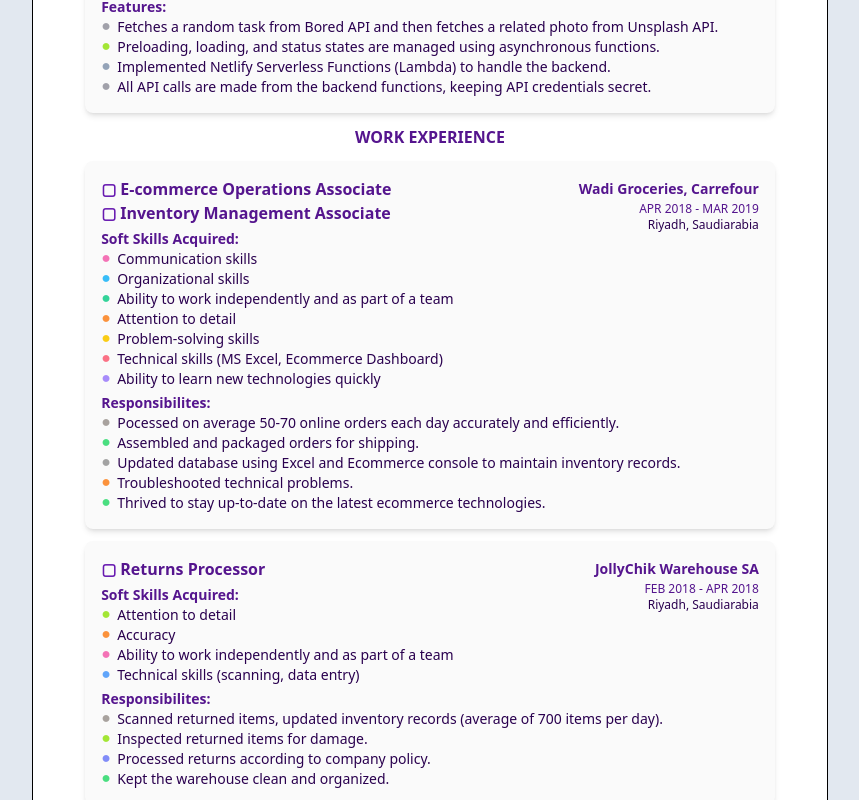
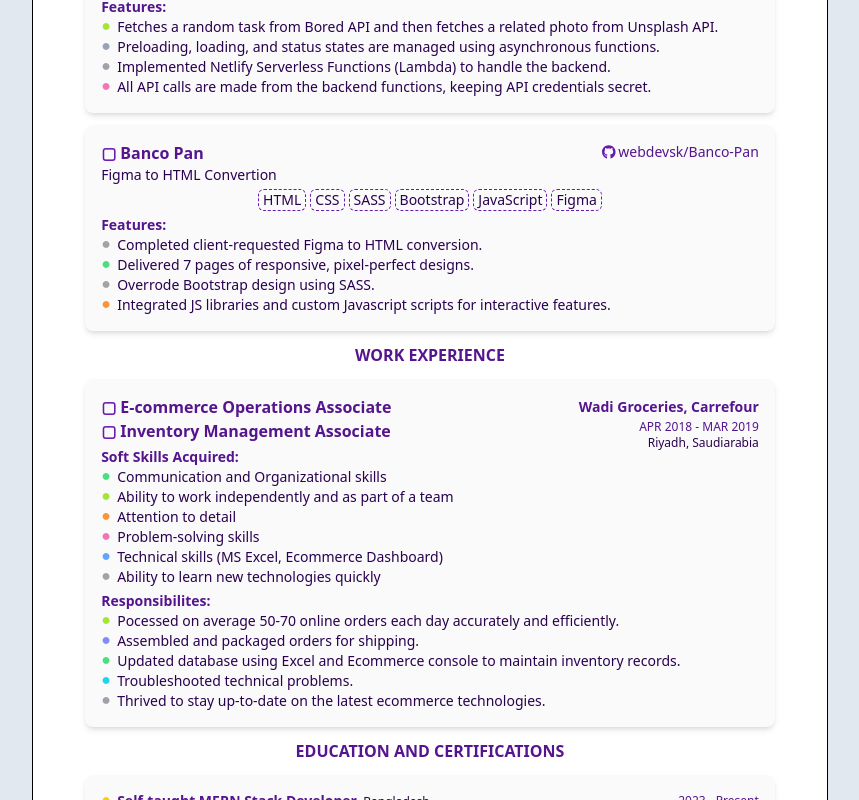
Before and after one commit to webdevsk/next-resume, a React (Vite) app: page / in a window 1280 px wide. Shown: the part 900-1700 px from the top of the page, without its empty margins (210-1069 px from the left). Built offline with nearby package versions, Linux system fonts and the light colour scheme.

Commit message:
Added banco pan, hidden work experience, section break avoid

```diff
--- a/src/resume.js
+++ b/src/resume.js
@@ -34,7 +34,14 @@ const resume = {
       },
       {
         heading: "Technologies",
-        data: ["Git", "GitHub", "WordPress", "Adobe Xd", "Figma", "ChatGPT"],
+        data: [
+          "Git",
+          "GitHub",
+          "WordPress",
+          "Adobe Xd",
+          "Figma",
+          "Google Search",
+        ],
       },
     ],
     projects: [
@@ -70,6 +77,20 @@ const resume = {
           "All API calls are made from the backend functions, keeping API credentials secret",
         ],
       },
+      {
+        title: "Banco Pan",
+        shortDescription: "Figma to HTML Convertion",
+        link: "https://webdevsk.github.io/Banco-Pan/",
+        repo: "https://github.com/webdevsk/Banco-Pan",
+        builtWith: ["HTML", "CSS", "SASS", "Bootstrap", "JavaScript", "Figma"],
+        features: [
+          "Completed client-requested Figma to HTML conversion",
+          "Delivered 7 pages of responsive, pixel-perfect designs",
+          "Overrode Bootstrap design using SASS",
+          "Integrated JS libraries and custom Javascript scripts for interactive features",
+        ],
+      },
+
       // {
       //   title: null,
       //   shortDescription: null,
@@ -88,8 +109,7 @@ const resume = {
         dateFrom: "APR 2018",
         dateTo: "MAR 2019",
         skills: [
-          "Communication skills",
-          "Organizational skills",
+          "Communication and Organizational skills",
           "Ability to work independently and as part of a team",
           "Attention to detail",
           "Problem-solving skills",
@@ -119,25 +139,25 @@ const resume = {
       //     "Communicate with customers regarding order status",
       //   ],
       // },
-      {
-        position: "Returns Processor",
-        company: "JollyChik Warehouse SA",
-        location: "Riyadh, Saudiarabia",
-        dateFrom: "FEB 2018",
-        dateTo: "APR 2018",
-        skills: [
-          "Attention to detail",
-          "Accuracy",
-          "Ability to work independently and as part of a team",
-          "Technical skills (scanning, data entry)",
-        ],
-        responsibilities: [
-          "Scanned returned items, updated inventory records (average of 700 items per day)",
-          "Inspected returned items for damage",
-          "Processed returns according to company policy",
-          "Kept the warehouse clean and organized",
-        ],
-      },
+      // {
+      //   position: "Returns Processor",
+      //   company: "JollyChik Warehouse SA",
+      //   location: "Riyadh, Saudiarabia",
+      //   dateFrom: "FEB 2018",
+      //   dateTo: "APR 2018",
+      //   skills: [
+      //     "Attention to detail",
+      //     "Accuracy",
+      //     "Ability to work independently and as part of a team",
+      //     "Technical skills (scanning, data entry)",
+      //   ],
+      //   responsibilities: [
+      //     "Scanned returned items, updated inventory records (average of 700 items per day)",
+      //     "Inspected returned items for damage",
+      //     "Processed returns according to company policy",
+      //     "Kept the warehouse clean and organized",
+      //   ],
+      // },
       // {
       //   position: "Flyer Distributor (Part time)",
       //   company: "Moneygram Financial Service",
--- a/src/templates/Template1.css
+++ b/src/templates/Template1.css
@@ -136,7 +136,7 @@ span {
     @apply flex flex-col gap-y-4;
   }
   .sections {
-    @apply flex flex-col gap-y-2;
+    @apply flex break-inside-avoid flex-col gap-y-2;
   }
   .title-section {
     @apply flex flex-wrap justify-between gap-x-2;
@@ -162,7 +162,7 @@ span {
 }
 
 #experiences {
-  @apply mb-template break-inside-avoid;
+  @apply mb-template;
 
   .content {
     @apply mt-template flex flex-col gap-y-4;
--- a/src/templates/Template2.css
+++ b/src/templates/Template2.css
@@ -147,7 +147,7 @@ span {
     @apply flex flex-col gap-y-3 px-1;
   }
   .sections {
-    @apply flex flex-col gap-y-1 rounded-lg bg-color1 p-4 shadow-md;
+    @apply flex break-inside-avoid flex-col gap-y-1 rounded-lg bg-color1 p-4 shadow-md;
   }
   .title-section {
     @apply flex flex-wrap justify-between gap-x-2;
@@ -174,7 +174,7 @@ span {
     @apply flex flex-col gap-y-3 px-1;
   }
   .sections {
-    @apply flex flex-col gap-y-1 rounded-lg bg-color1 p-4 shadow-md;
+    @apply flex break-inside-avoid flex-col gap-y-1 rounded-lg bg-color1 p-4 shadow-md;
   }
   .row {
     grid-template-columns: minmax(0, 1fr) max-content;
```
